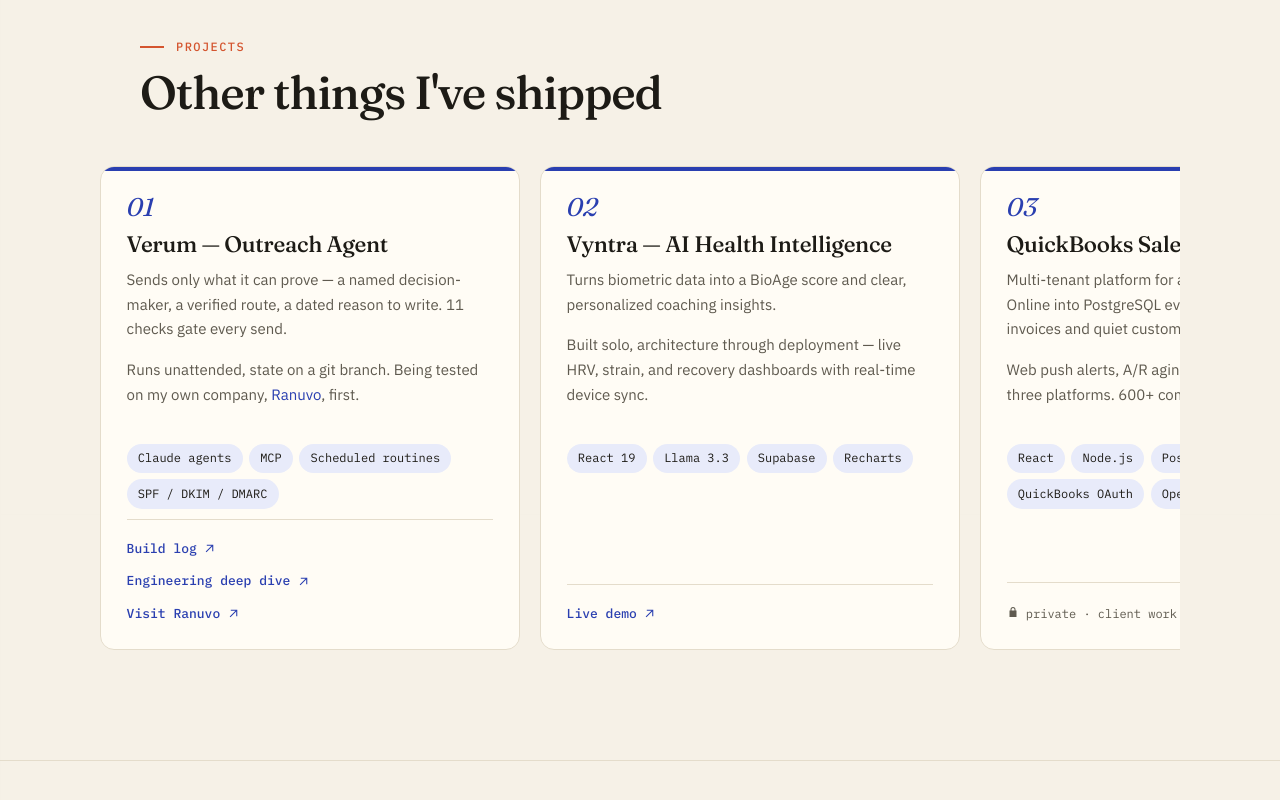
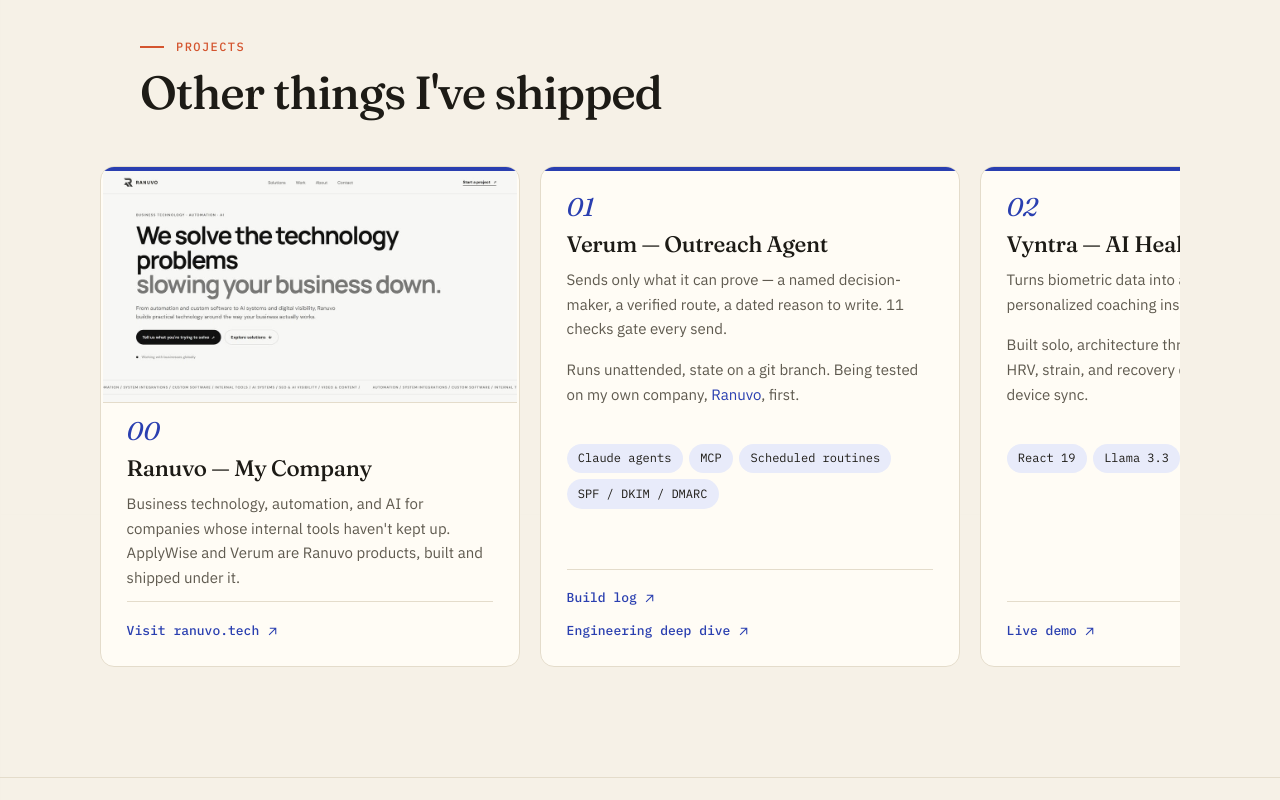
Before and after one commit to hrshita-kshyp/portfolio_hrshita, a website: page index.html in a window 1280 px wide. Shown: the part 1886-2686 px from the top of the page. Drawn offline with Linux system fonts and the light colour scheme.

Commit message:
Add a Ranuvo company card with a real screenshot preview
- New card at the front of the project scroll: a Playwright screenshot
  of ranuvo.tech's hero (compressed ~40KB), a short description, and a
  link out to the site
- Remove the now-redundant "Visit Ranuvo" link from Verum's card,
  keep the inline text link in the paragraph
- Bundle assets/** into the Vercel function
- Hero status: "Recently at TCS" -> "Building Ranuvo"

```diff
--- a/index.html
+++ b/index.html
@@ -458,6 +458,21 @@
         border-color: var(--line-strong);
       }
 
+      .card-cover {
+        margin: -1.5rem -1.5rem 0.35rem;
+        border-bottom: 1px solid var(--line);
+        overflow: hidden;
+      }
+
+      .card-cover img {
+        display: block;
+        width: 100%;
+        height: auto;
+        aspect-ratio: 1000 / 557;
+        object-fit: cover;
+        object-position: top;
+      }
+
       .card-index {
         font-family: var(--mono);
         font-size: 0.75rem;
@@ -1459,7 +1474,7 @@
           </p>
           <div class="status">
             <span class="dot"></span>
-            <span>Recently at TCS</span>
+            <span>Building Ranuvo</span>
             <span class="sep">·</span>
             <span>Building ApplyWise</span>
             <span class="sep">·</span>
@@ -1571,6 +1586,38 @@
 
           <div class="project-scroll">
             <article class="card reveal">
+              <div class="card-cover">
+                <img
+                  src="/assets/ranuvo-preview.jpg"
+                  alt="Screenshot of the Ranuvo homepage"
+                  loading="lazy"
+                  width="1000"
+                  height="557"
+                />
+              </div>
+              <div class="card-index">00</div>
+              <h3>Ranuvo — My Company</h3>
+              <p>
+                Business technology, automation, and AI for companies whose
+                internal tools haven't kept up. ApplyWise and Verum are
+                Ranuvo products, built and shipped under it.
+              </p>
+              <div class="links">
+                <a
+                  class="link"
+                  href="https://ranuvo.tech"
+                  target="_blank"
+                  rel="noopener"
+                >
+                  Visit ranuvo.tech
+                  <svg class="icon">
+                    <use href="#i-arrow-up-right" />
+                  </svg>
+                </a>
+              </div>
+            </article>
+
+            <article class="card reveal">
               <div class="card-index">01</div>
               <h3>Verum — Outreach Agent</h3>
               <p>
@@ -1605,17 +1652,6 @@
                 </a>
                 <a class="link" href="/blog/verum-deep-dive">
                   Engineering deep dive
-                  <svg class="icon">
-                    <use href="#i-arrow-up-right" />
-                  </svg>
-                </a>
-                <a
-                  class="link"
-                  href="https://ranuvo.tech"
-                  target="_blank"
-                  rel="noopener"
-                >
-                  Visit Ranuvo
                   <svg class="icon">
                     <use href="#i-arrow-up-right" />
                   </svg>
```
Also changed, not shown: assets/ranuvo-preview.jpg (added), vercel.json.
